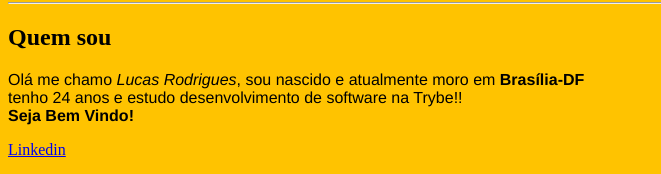
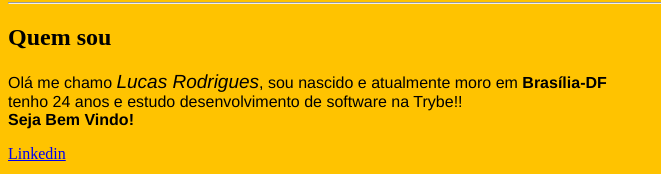
Before and after one commit to lucas21-dev/lucas21-dev.github.io, a plain HTML site: page portfolio/index.html in a window 1280 px wide. Shown: the part 626-800 px from the top of the page, without its empty margins (0-661 px from the left). Drawn offline with Linux system fonts and the light colour scheme.

Commit message:
adiciona estilos as tags

```diff
--- a/portfolio/index.html
+++ b/portfolio/index.html
@@ -15,6 +15,15 @@
 
         p {
             font-family: Helvetica, sans-serif;
+        }
+
+        em {
+            font-weight: 100;
+            font-size: 19px;
+        }
+
+        strong {
+            font-weight: 900;
         }
 
     </style>
```
